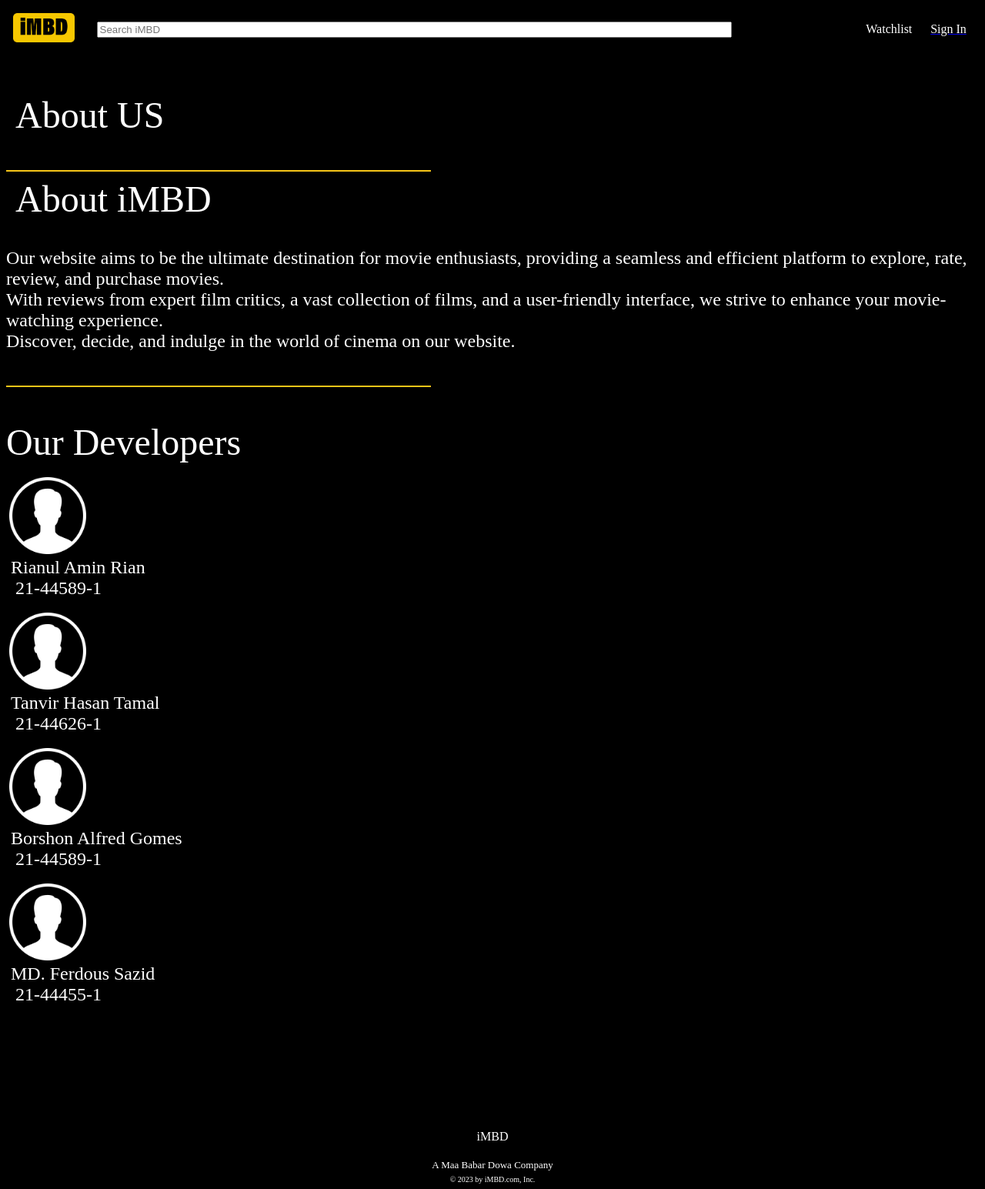
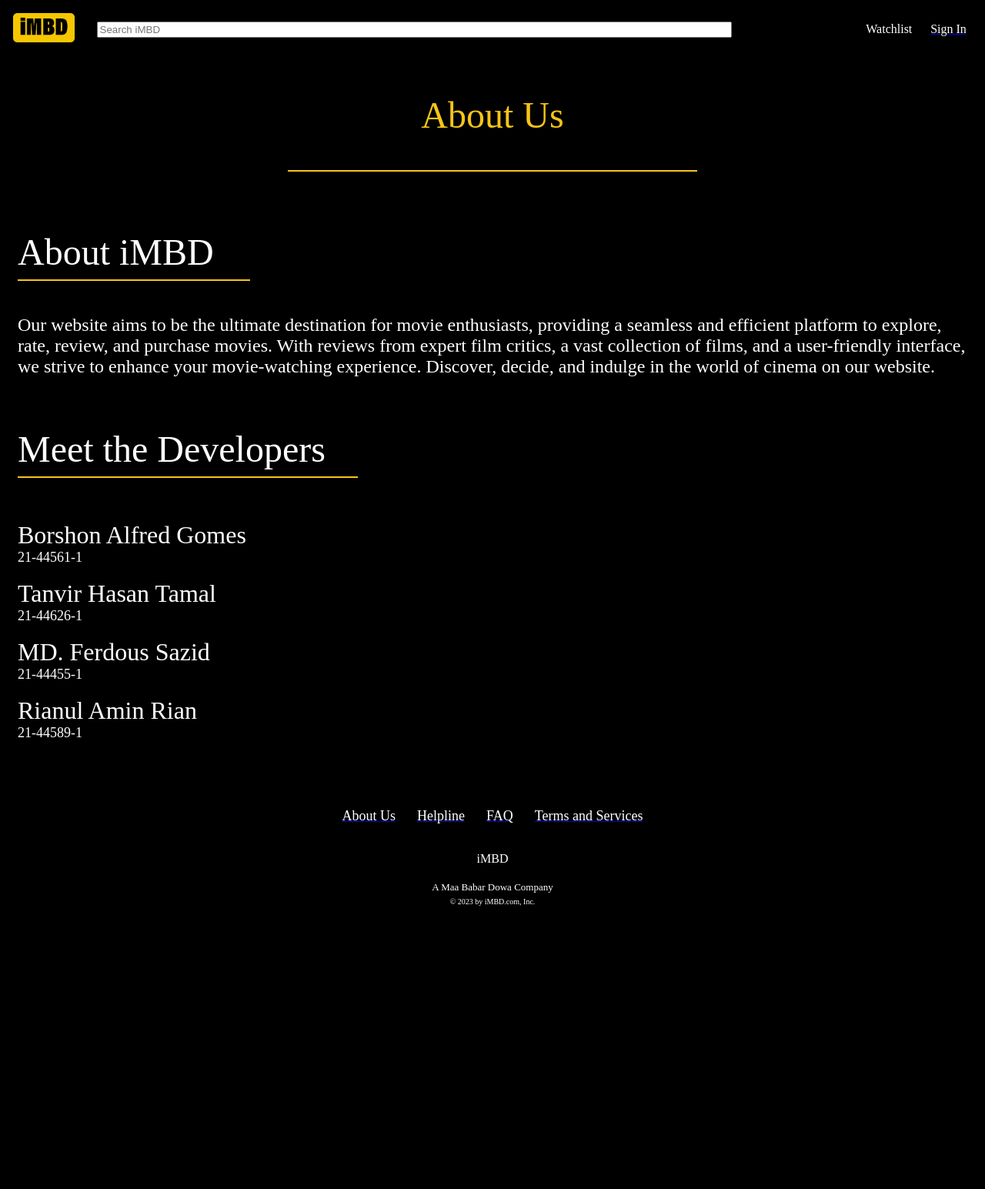
Before and after one commit to Borshon1017/iMBD, a PHP site: page /Views/about-us.html in a window 1280 px wide. Shown: the top 1545 px of the page at 77% size. After the commit the page ends 1205 px from the top, so only its background shows below. Run offline with PHP 8.4, Linux system fonts and the light colour scheme.

Commit message:
minor changes

```diff
--- a/Controllers/sign-in-controller.php
+++ b/Controllers/sign-in-controller.php
@@ -14,13 +14,13 @@
 
         if($status){
 
-            if($info['Role']== "General User") header('location: ../index.html');
+            if($info['Role'] == "General User") header('location: ../index.html');
             if($info['Role'] == "Administrator") header('location: ../index.html');
             if($info['Role'] == "Content Writer") header('location: ../index.html');
             if($info['Role'] == "Critic") header('location: ../index.html');
 
         }else{
-           header('location:../Views/sigin-error.html');
+           header('location:../Views/sign-in-error.html');
         }
     }
 
--- a/Views/about-us.html
+++ b/Views/about-us.html
@@ -3,7 +3,7 @@
 <head>
     <meta charset="UTF-8">
     <meta name="viewport" content="width=device-width, initial-scale=1.0">
-    <title>About Us</title>
+    <title>iMBD About Us</title>
 </head>
 <body bgcolor="black">
     <table width="100%" bgcolor="black" border="0" cellspacing="0" cellpadding="5">
@@ -25,36 +25,48 @@
         </tr>
     </table><br><br><br>
 
-        <table align="left" width="40%" bgcolor="black" border="0" cellspacing="0" cellpadding="10">
-            <font  color="white" face="times new roman" size="25">&nbsp;About US</font><br><br><br>
-            <hr align="left" color="F5C518" width="550px">
-            <font  color="white" face="times new roman" size="20">&nbsp;About iMBD</font><br><br><br>
-            <font color="white" face="times new roman" size="5">
-                Our website aims to be the ultimate destination for movie enthusiasts, providing a seamless and efficient platform to explore, rate, review, and purchase movies. <br>With reviews from expert film critics, a vast collection of films, and a user-friendly interface, we strive to enhance your movie-watching experience. <br> Discover, decide, and indulge in the world of cinema on our website.
-            </font>
-            <br><br><br>
-            <hr align="left" color="F5C518" width="550px">
-            <br><br>
-            <font  color="white" face="times new roman" size="20">Our Developers</font><br><br>
-            &nbsp;<img src="../Uploads/icons/default_pfp.jpg" width="100px"><br>
-            <font  color="white" face="times new roman" size="5">&nbsp;Rianul Amin Rian <br>&nbsp; 21-44589-1</font><br><br>
-            &nbsp;<img src="../Uploads/icons/default_pfp.jpg" width="100px"><br>
-            <font  color="white" face="times new roman" size="5">&nbsp;Tanvir Hasan Tamal <br>&nbsp; 21-44626-1</font><br><br>
-            &nbsp;<img src="../Uploads/icons/default_pfp.jpg" width="100px"><br>
-            <font  color="white" face="times new roman" size="5">&nbsp;Borshon Alfred Gomes <br>&nbsp; 21-44589-1</font><br><br>
-            &nbsp;<img src="../Uploads/icons/default_pfp.jpg" width="100px"><br>
-            <font  color="white" face="times new roman" size="5">&nbsp;MD. Ferdous Sazid<br>&nbsp;  21-44455-1 </font><br><br>
+        <center>
+            <font color="F5C518" face="times new roman" size="12">About Us</font><br><br><br>
+            <hr color="F5C518" width="530px"><br><br><br>
+        </center>
 
-
+        <table width="100%" bgcolor="black" border="0" cellspacing="0" cellpadding="15">
+            <tr>
+                <td>
+                    <font color="white" face="times new roman" size="12">About iMBD</font><br>
+                    <hr color="F5C518" width="300px" align="left"><br><br>
+                    <font color="white" face="times new roman" size="5">Our website aims to be the ultimate destination for movie enthusiasts, providing a seamless and efficient platform to explore, rate, review, and purchase movies. With reviews from expert film critics, a vast collection of films, and a user-friendly interface, we strive to enhance your movie-watching experience. Discover, decide, and indulge in the world of cinema on our website.</font><br><br><br>
+                </td>
+            </tr>
+            <tr>
+                <td>
+                    <font color="white" face="times new roman" size="12">Meet the Developers</font><br>
+                    <hr color="F5C518" width="440px" align="left"><br>
+                </td>
+            </tr>
+            <tr>
+                <td>
+                    <font color="white" face="times new roman" size="6">Borshon Alfred Gomes</font><br>
+                    <font color="white" face="times new roman" size="4">21-44561-1</font><br><br>
+                    <font color="white" face="times new roman" size="6">Tanvir Hasan Tamal</font><br>
+                    <font color="white" face="times new roman" size="4">21-44626-1</font><br><br>
+                    <font color="white" face="times new roman" size="6">MD. Ferdous Sazid</font><br>
+                    <font color="white" face="times new roman" size="4">21-44455-1</font><br><br>
+                    <font color="white" face="times new roman" size="6">Rianul Amin Rian</font><br>
+                    <font color="white" face="times new roman" size="4">21-44589-1</font><br><br>
+                </td>
+            </tr>
         </table>
 
-        <br><br><br>
-
-    <br><br><br><br><br>
+    <br><br><br>
     <center>
+        <a href="about-us.html"><font color="white" face="times new roman" size="4">About Us</font></a>&nbsp;&nbsp;&nbsp;&nbsp;&nbsp;&nbsp;
+        <a href="helpline.html"><font color="white" face="times new roman" size="4">Helpline</font></a>&nbsp;&nbsp;&nbsp;&nbsp;&nbsp;&nbsp;
+        <a href="faq.html"><font color="white" face="times new roman" size="4">FAQ</font></a>&nbsp;&nbsp;&nbsp;&nbsp;&nbsp;&nbsp;
+        <a href="terms-and-services.html"><font color="white" face="times new roman" size="4">Terms and Services</font></a><br><br><br>
         <font color="white" face="times new roman" size="3">iMBD</font><br><br>
         <font color="white" face="times new roman" size="2">A Maa Babar Dowa Company</font><br>
-        <font color="white" face="times new roman" size="1">© 2023 by iMBD.com, Inc.</font><br><br>
+        <font color="white" face="times new roman" size="1">© 2023 by iMBD.com,  Inc.</font><br><br>
     </center>
 
 </body>
--- a/Views/congratulations.html
+++ b/Views/account-creation-message.html
@@ -24,7 +24,8 @@
     </table><br><br><br><br><br><br><br><br><br><br>
     <center>
         <font color="white" face="times new roman" size="20">Congratulations!</font><br><br>
-        <font color="white" face="times new roman" size="6">Your Account has been created</font>
+        <font color="white" face="times new roman" size="6">Your Account has been created</font><br><br>
+        <font color="5799EF" face="times new roman" size="6"><a href="sign-in.html">Sign In</a></font>
     </center>
     <br><br><br><br><br><br><br><br><br><br><br>
     <center>
--- a/Views/sign-in-error.html
+++ b/Views/sign-in-error.html
@@ -24,7 +24,8 @@
     </table><br><br><br><br><br><br><br><br><br><br>
     <center>
         <font color="white" face="times new roman" size="20">Sign In Failed</font><br><br>
-        <font color="white" face="times new roman" size="6">Invalid login credentials. Check your email and password once again.</font>
+        <font color="white" face="times new roman" size="6">Invalid login credentials. Check your email and password once again.</font><br><br>
+        <font color="5799EF" face="times new roman" size="6"><a href="sign-in.html">Sign In</a></font>
     </center>
     <br><br><br><br><br><br><br><br><br><br><br>
     <center>
--- a/Views/sign-in.html
+++ b/Views/sign-in.html
@@ -37,7 +37,7 @@
             <br>
         </tr>
     </table>
-    <br><br><br><br>
+    <br><br><br><br><br>
     <center>
         <a href="about-us.html"><font color="white" face="times new roman" size="4">About Us</font></a>&nbsp;&nbsp;&nbsp;&nbsp;&nbsp;&nbsp;
         <a href="helpline.html"><font color="white" face="times new roman" size="4">Helpline</font></a>&nbsp;&nbsp;&nbsp;&nbsp;&nbsp;&nbsp;
--- a/Views/update-info.html
+++ b/Views/update-info-message.html
@@ -25,8 +25,9 @@
         </tr>
     </table><br><br><br><br><br><br><br><br><br><br>
     <center>
-        <font color="white" face="times new roman" size="20">Congratulations Information updated successfully</font><br><br>
-
+        <font color="white" face="times new roman" size="20">Congratulations!</font><br><br>
+        <font color="white" face="times new roman" size="6">Your information has been updated successfully</font><br><br>
+        <font color="5799EF" face="times new roman" size="6"><a href="edit-profile-info.php">Go Back</a></font>
     </center>
     <br><br><br><br><br><br><br><br><br><br><br>
     <center>
```
Also changed, not shown: Models/user-info-model.php (+10 -3 lines), Views/edit-profile-info.php (+16 -10 lines), Views/faq.html (+27 -26 lines), Views/helpline.html (+21 -14 lines), index.html (+4 -4 lines), Views/access-denied-error.html (renamed from Views/access-denied.html), Views/search-content.html (added).
